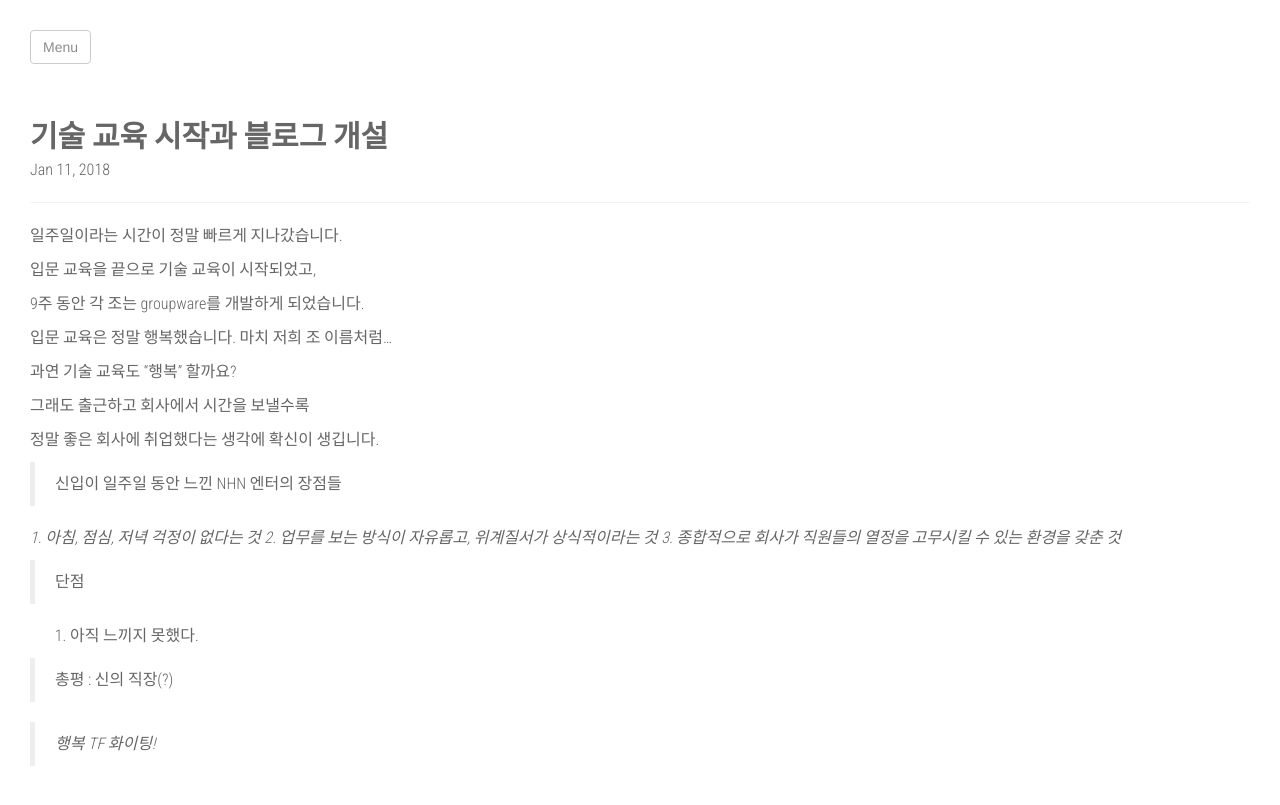
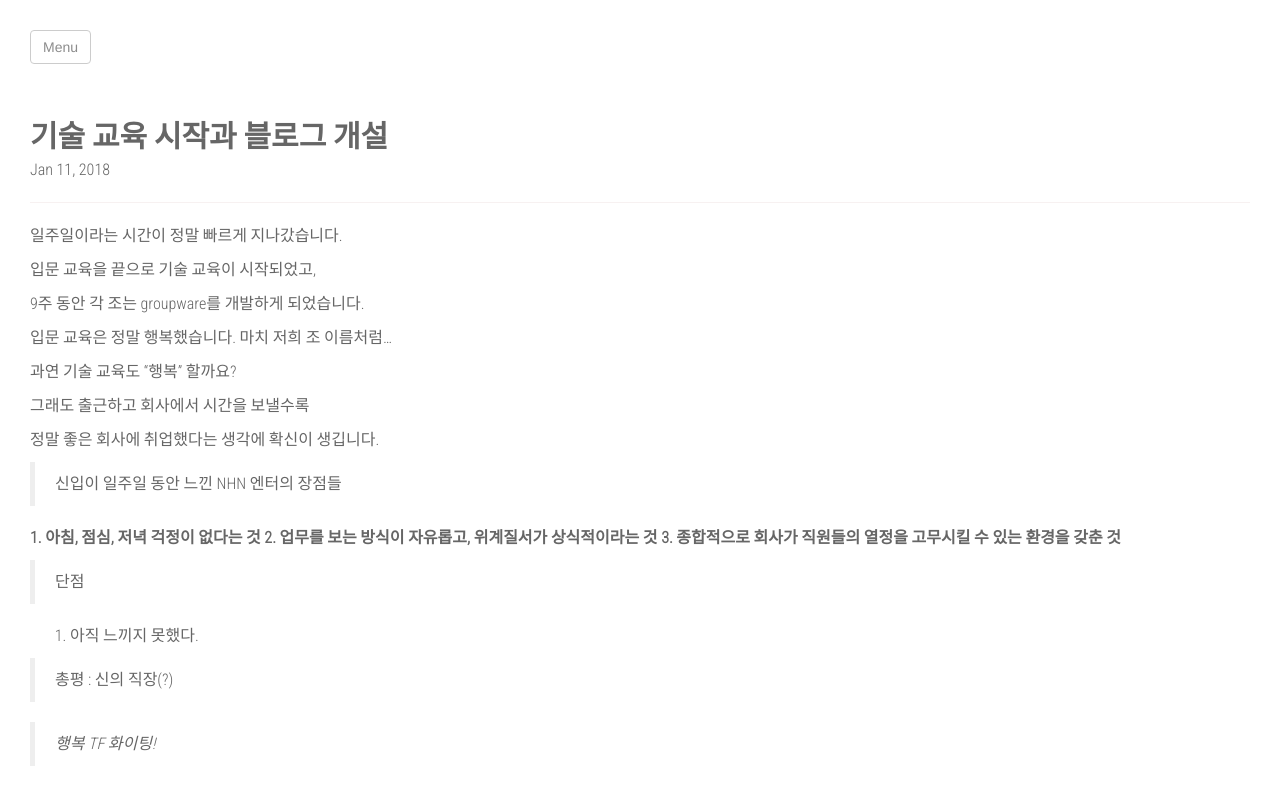
Before and after one commit to daehoney/daehoney.github.io, a Jekyll site: the page built from _posts/2018-01-10-new-content.markdown, in a window 1280 px wide. Shown: the top 805 px of the page. Built offline with Jekyll 4.4.1, drawn with Linux system fonts in a browser that asks for light colours; nearby versions of some CDN libraries.

```diff
--- a/_posts/2018-01-10-new-content.markdown
+++ b/_posts/2018-01-10-new-content.markdown
@@ -22,9 +22,9 @@ categories: jekyll
 
 > 신입이 일주일 동안 느낀 NHN 엔터의 장점들
 
-*1. 아침, 점심, 저녁 걱정이 없다는 것*
-*2. 업무를 보는 방식이 자유롭고, 위계질서가 상식적이라는 것*
-*3. 종합적으로 회사가 직원들의 열정을 고무시킬 수 있는 환경을 갖춘 것*
+**1. 아침, 점심, 저녁 걱정이 없다는 것**
+**2. 업무를 보는 방식이 자유롭고, 위계질서가 상식적이라는 것**
+**3. 종합적으로 회사가 직원들의 열정을 고무시킬 수 있는 환경을 갖춘 것**
 
 > 단점
 
```
